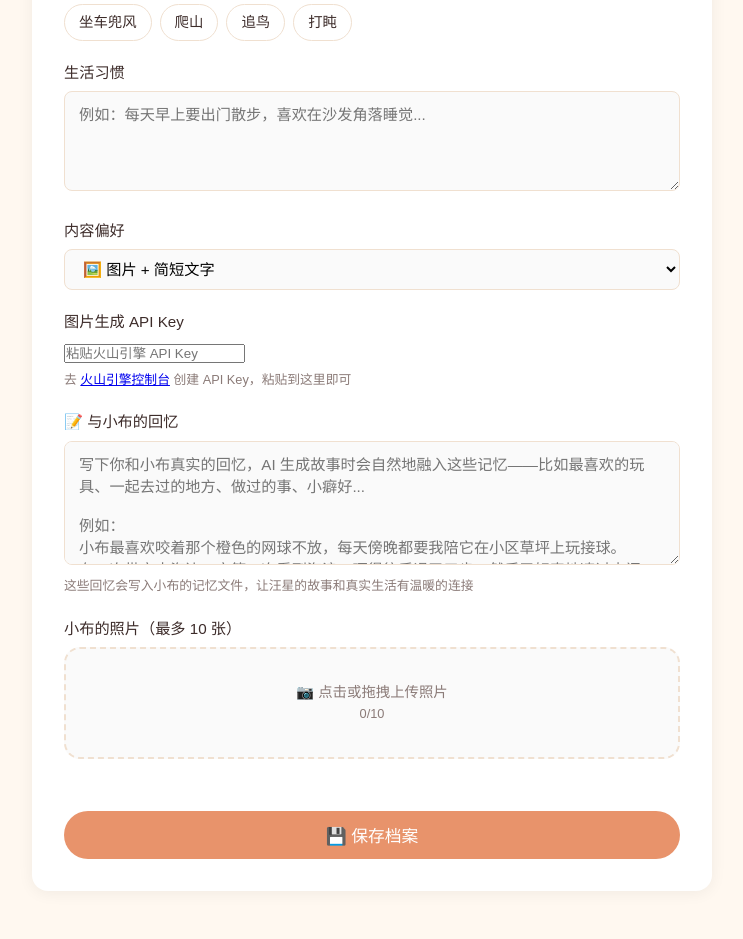
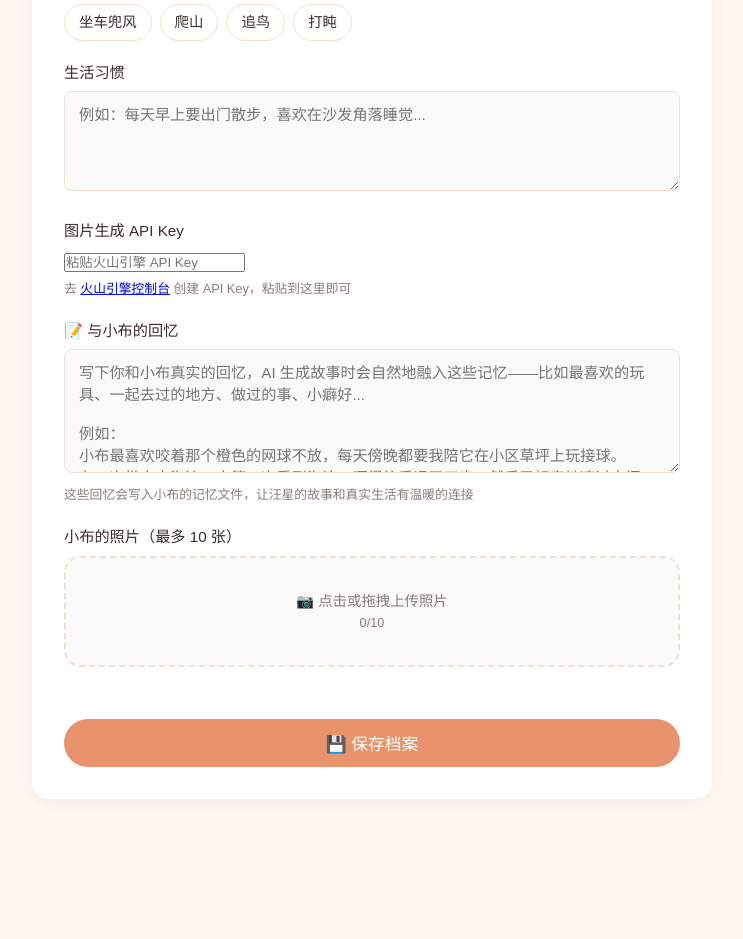
Before and after one commit to lt614258384-cyber/xiaobu-travel, a FastAPI app: template templates/profile.html in a window 1280 px wide. Shown: the part 863-1802 px from the top of the page, without its empty margins (268-1011 px from the left). After the commit the page ends 1662 px from the top, so only its background shows below. Run offline with FastAPI, Linux system fonts and the light colour scheme; the template is opened without the code that fills it, so the values that code supplies are empty.

Commit message:
refactor: remove content preference, always use image+story mode
Co-Authored-By: Claude <noreply@anthropic.com>

```diff
--- a/models.py
+++ b/models.py
@@ -20,7 +20,7 @@ class Profile(Base):
     habits = Column(Text, default="")
     image_api_key = Column(String(200), default="")
     text_api_key = Column(String(200), default="")
-    content_preference = Column(String(20), default="caption")
+    content_preference = Column(String(20), default="story")
     real_life_memories = Column(Text, default="")
     reference_photos = Column(JSON, default=list)
     created_at = Column(DateTime, default=datetime.utcnow)
--- a/templates/profile.html
+++ b/templates/profile.html
@@ -44,14 +44,6 @@
             <textarea name="habits" placeholder="例如：每天早上要出门散步，喜欢在沙发角落睡觉...">{{ profile.habits if profile else '' }}</textarea>
         </div>
         <div class="form-group">
-            <label>内容偏好</label>
-            <select name="content_preference">
-                <option value="caption" {% if profile and profile.content_preference == 'caption' %}selected{% endif %}>🖼️ 图片 + 简短文字</option>
-                <option value="story" {% if profile and profile.content_preference == 'story' %}selected{% endif %}>📖 图片 + 完整故事</option>
-                <option value="image_only" {% if profile and profile.content_preference == 'image_only' %}selected{% endif %}>🖼️ 只要图片</option>
-            </select>
-        </div>
-        <div class="form-group">
             <label>图片生成 API Key</label>
             <input type="password" name="image_api_key" id="image_api_key"
                    value="{{ profile.image_api_key if profile else '' }}"
```
Also changed, not shown: engine/storyteller.py (+1 -7 lines).
